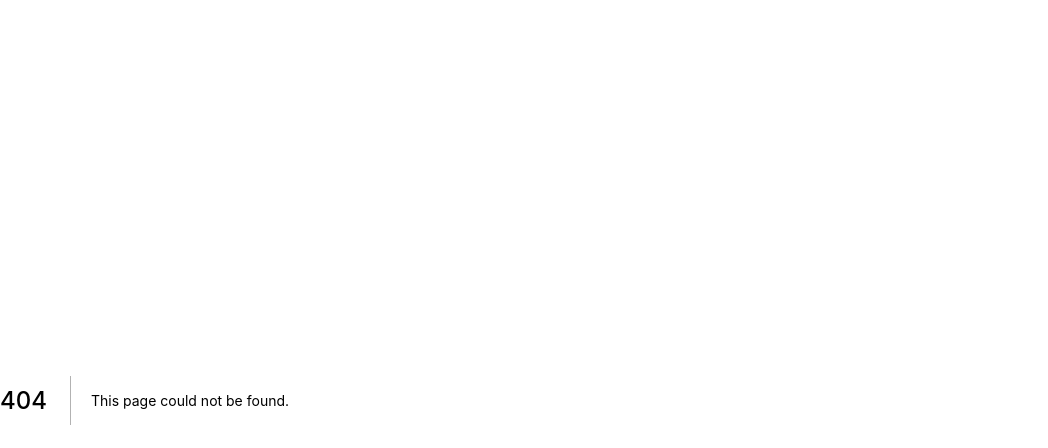
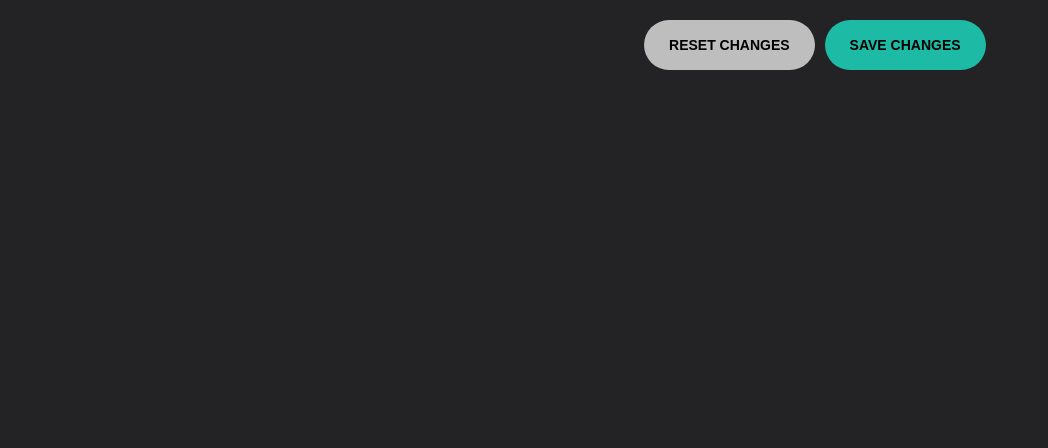
Before and after one commit to iagoPinheiro1401/pactto_challenge, a Next.js app: page /personalInformation in a window 1280 px wide. Before the commit this address had no page. Shown: the top 448 px of the page, without its empty margins (0-1048 px from the left). Built offline with nearby package versions, Linux system fonts and the light colour scheme.

Commit message:
created buttons for personal information page

```diff
--- /dev/null
+++ b/src/components/buttons/changesButtons/ResetButton.jsx
@@ -0,0 +1,24 @@
+import styled from "styled-components"
+
+const StyledButton = styled.button`
+    padding: 17px 25px;
+    cursor: pointer;
+    font-size: 14px;
+    font-weight: 600;
+    background-color: #BEBEBE;
+    border-radius: 50px;
+    cursor: pointer;
+    border: none;
+
+    :hover {
+        background-color: #cccaca;
+    }
+`
+
+export default function ResetButton() {
+    return(
+        <StyledButton>
+            RESET CHANGES
+        </StyledButton>
+    )
+}
--- /dev/null
+++ b/src/components/buttons/changesButtons/SaveButton.jsx
@@ -0,0 +1,24 @@
+import styled from "styled-components"
+
+const StyledButton = styled.button`
+    padding: 17px 25px;
+    cursor: pointer;
+    font-size: 14px;
+    font-weight: 600;
+    background-color: ${props => props.theme.colors.green};
+    border-radius: 50px;
+    cursor: pointer;
+    border: none;
+
+    :hover {
+        background-color: #cccaca;
+    }
+`
+
+export default function SaveButton() {
+    return(
+        <StyledButton>
+            SAVE CHANGES
+        </StyledButton>
+    )
+}
--- a/src/components/menu/Menu.jsx
+++ b/src/components/menu/Menu.jsx
@@ -129,7 +129,7 @@ export default function Menu() {
                 <MenuOptions src="/chatIcon" path="/chat">Pacttos (Chats)</MenuOptions>
                 <MenuOptions src="/videosIcon" path="/itemsToReview">Items to review</MenuOptions>
                 <MenuOptions src="/webLinksIcon" path="/webLinks">Web links to created</MenuOptions>
-                <MenuOptions src="/personaIcon">Personal information</MenuOptions>
+                <MenuOptions src="/personaIcon" path="/personalInformation">Personal information</MenuOptions>
                 <MenuOptions src="/packagesIcon">Review packages for sale</MenuOptions>
                 <MenuOptions src="/pacttoPagesIcon">Pactto website</MenuOptions>
                 <MenuOptions src="/referenceIcon">Reference video library</MenuOptions>
--- /dev/null
+++ b/src/pages/personalInformation.jsx
@@ -0,0 +1,32 @@
+import styled from "styled-components"
+
+import ResetButton from "@/components/buttons/changesButtons/ResetButton"
+import SaveButton from "@/components/buttons/changesButtons/SaveButton"
+
+const Container = styled.div`
+    display: flex;
+    flex-direction: column;
+    width: 100%;
+`
+
+const ButtonsContainer = styled.div`
+    display: flex;
+    align-items: center;
+    justify-content: end;
+    gap: 10px;
+    width: 77%;
+    padding: 20px 0;
+    position: fixed;
+    top: 0;
+`
+
+export default function PersonalInformation() {
+    return(
+        <Container>
+            <ButtonsContainer>
+                <ResetButton />
+                <SaveButton />
+            </ButtonsContainer>
+        </Container>
+    )
+}
```
